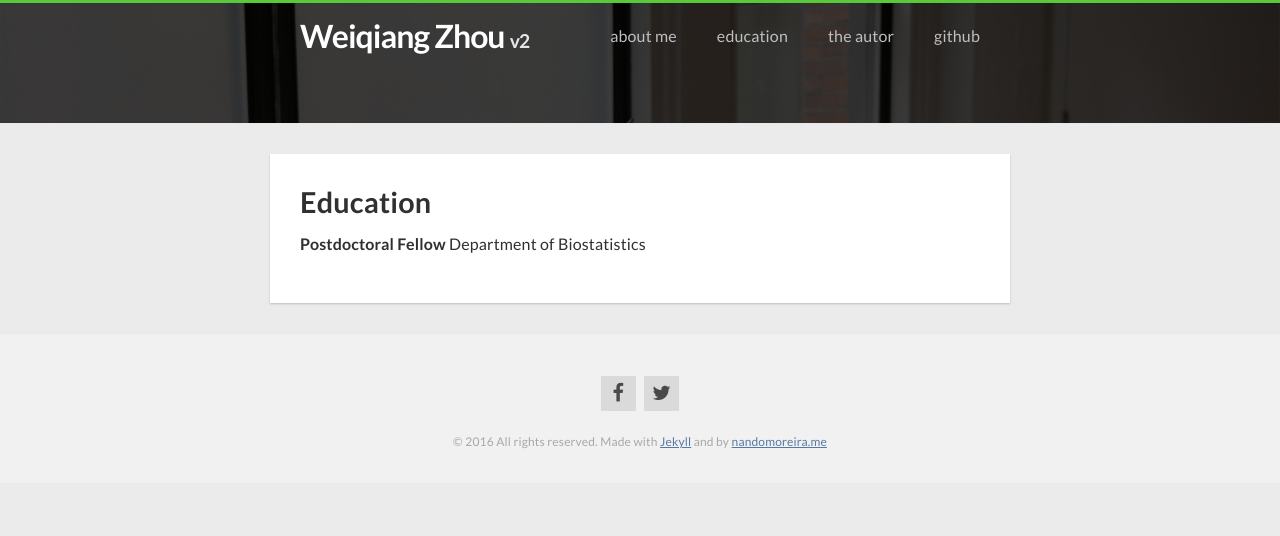
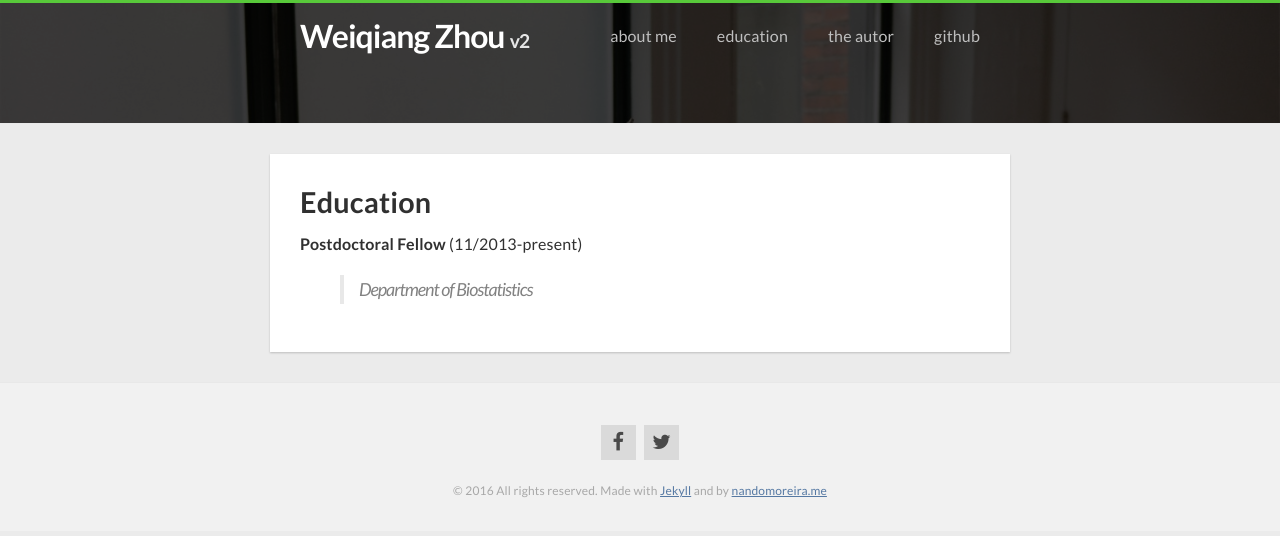
Before and after one commit to ILoveYouKen/ILoveYouKen.github.io, a Jekyll site: the page built from education.md, in a window 1280 px wide. Shown: the top 536 px of the page. Built offline with Jekyll 4.4.1, drawn with Linux system fonts in a browser that asks for light colours; nearby versions of some CDN libraries.

Commit message:
Update education.md

```diff
--- a/education.md
+++ b/education.md
@@ -5,4 +5,6 @@ permalink: /education/
 slug: education
 ---
 
-__Postdoctoral Fellow__       Department of Biostatistics
+__Postdoctoral Fellow__
+(11/2013-present)
+>Department of Biostatistics
```
